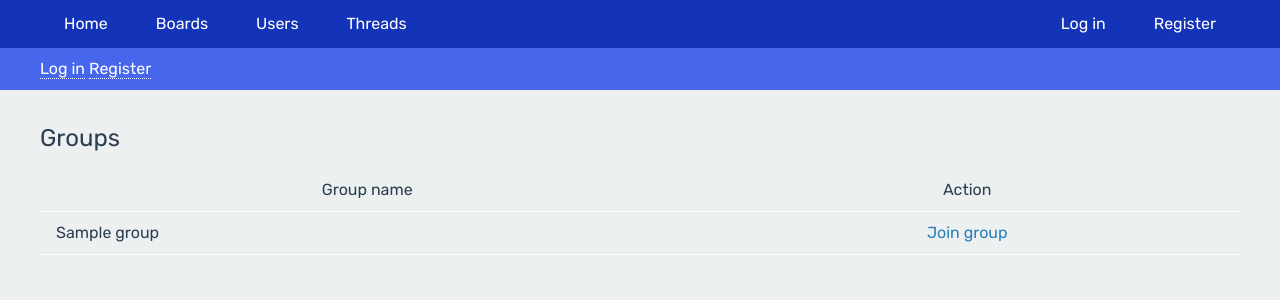
After one commit to Eelinki/tsoha-2020, a Flask app: page /groups/ in a window 1280 px wide. The commit adds this page. Shown: the top 300 px of the page. Run offline with Flask 2, Linux system fonts and the light colour scheme; tables that the repository leaves empty hold one stand-in row (values such as "Sample post").

Commit message:
Added support for groups

```diff
--- a/application/__init__.py
+++ b/application/__init__.py
@@ -54,6 +54,9 @@ from application.threads import views
 
 from application.posts import models
 
+from application.groups import models
+from application.groups import views
+
 from application.auth.models import User
 
 @login_manager.user_loader
--- /dev/null
+++ b/application/groups/views.py
@@ -0,0 +1,54 @@
+from application import app, db, login_required, login_manager
+from flask import redirect, render_template, request, url_for
+from flask_login import  current_user
+from application.groups.models import Group
+from application.groups.forms import GroupForm
+from application.auth.models import User
+
+@app.route("/groups/", methods=["GET"])
+def list_groups():
+    return render_template("groups/list.html", groups = Group.query.all())
+
+@app.route("/groups/new")
+@login_required(role="ADMIN")
+def group_form():
+    return render_template("groups/new.html", form = GroupForm())
+
+@app.route("/groups/new", methods=["POST"])
+@login_required(role="ADMIN")
+def groups_create():
+    form = GroupForm(request.form)
+
+    if not form.validate():
+        return render_template("groups/new.html", form = form)
+
+    group = Group(form.groupname.data)
+
+    db.session().add(group)
+    db.session().commit()
+
+    return redirect(url_for("list_groups"))
+
+@app.route("/groups/<group_id>/join")
+@login_required
+def join_group(group_id):
+    group = Group.query.get(group_id)
+
+    user = User.query.get(current_user.id)
+
+    user.groups.append(group)
+    db.session().commit()
+
+    return redirect(url_for('list_groups'))
+
+@app.route("/groups/<group_id>/leave")
+@login_required
+def leave_group(group_id):
+    group = Group.query.get(group_id)
+
+    user = User.query.get(current_user.id)
+
+    user.groups.remove(group)
+    db.session().commit()
+
+    return redirect(url_for('list_groups'))
--- /dev/null
+++ b/application/templates/groups/list.html
@@ -0,0 +1,24 @@
+{% extends "layout.html" %}
+
+{% block body %}
+  <h2>Groups</h2>
+  {% if current_user.is_authenticated and "ADMIN" in current_user.roles() %}
+    <p><a href="{{ url_for('group_form') }}">Create a new group</a></p>
+  {% endif %}
+  <table>
+    <tr>
+      <th>Group name</th>
+      <th>Action</th>
+    </tr>
+    {% for group in groups %}
+    <tr>
+      <td>{{ group.groupname }}</td>
+      {% if group in current_user.groups %}
+        <td class="center"><a href="{{ url_for('leave_group', group_id = group.id) }}">Leave group</a></td>
+      {% else %}
+        <td class="center"><a href="{{ url_for('join_group', group_id = group.id) }}">Join group</a></td>
+      {% endif %}
+    </tr>
+    {% endfor %}
+  </table>
+{% endblock %}
--- a/application/templates/layout.html
+++ b/application/templates/layout.html
@@ -18,6 +18,8 @@
           <li><a href="{{ url_for('users_index') }}">Users</a></li>
           <li><a href="{{ url_for('threads_index') }}">Threads</a></li>
           {% if current_user.is_authenticated %}
+            <li><a href="{{ url_for('list_groups') }}">Groups</a></li>
+
             <div class="align-right">
               <li><a href="{{ url_for('auth_logout') }}">Log out</a></li>
             </div>
--- a/application/templates/threads/list.html
+++ b/application/templates/threads/list.html
@@ -11,7 +11,7 @@
     </tr>
     {% for thread in threads %}
     <tr>
-      <td>{{ thread.title }}</td>
+      <td><a href="{{ url_for('view_thread', thread_id=thread.id) }}">{{ thread.title }}</a></td>
       <td class="center">{{ thread.board.boardname }}</td>
       <td class="center">{{ thread.date_created }}</td>
       <td class="center">{{ thread.user.username }}</td>
```
Also changed, not shown: application/auth/models.py (+7 -0 lines), application/groups/forms.py (added, +9 -0 lines), application/groups/models.py (added, +14 -0 lines), application/templates/boards/list.html (+7 -3 lines), application/templates/groups/new.html (added, +18 -0 lines), application/templates/threads/thread.html (+6 -2 lines), application/templates/users/user.html (+7 -0 lines), documentation/user_guide.md (added, +12 -0 lines), README.md, application/groups/__init__.py (added).
